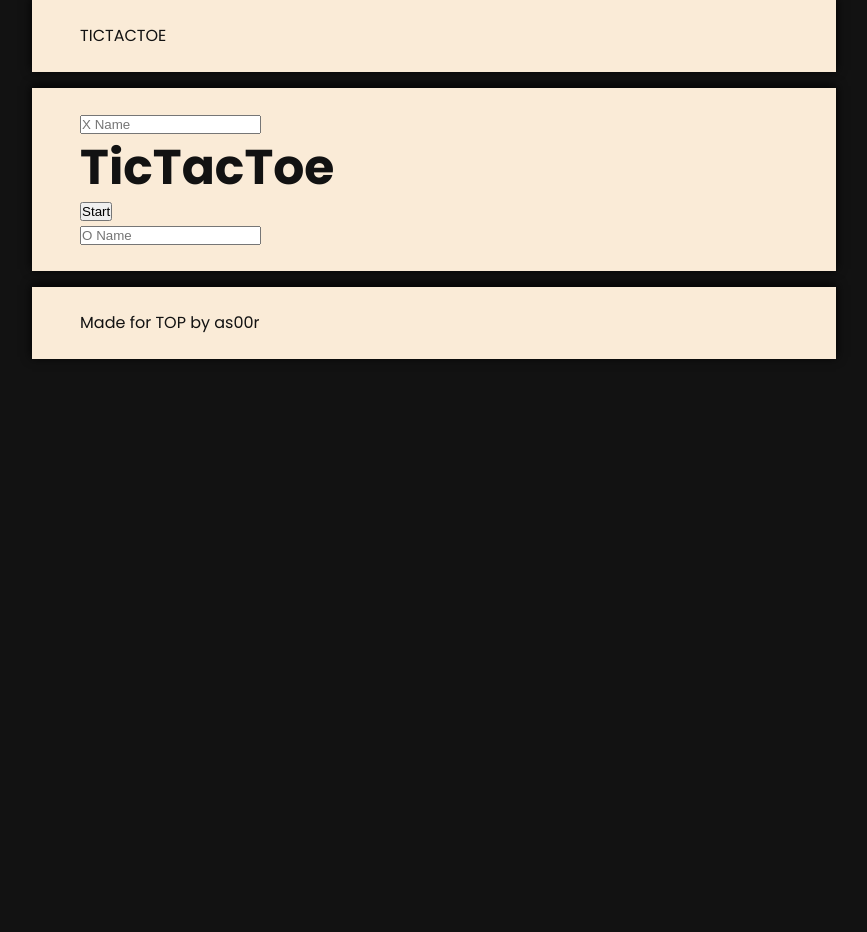
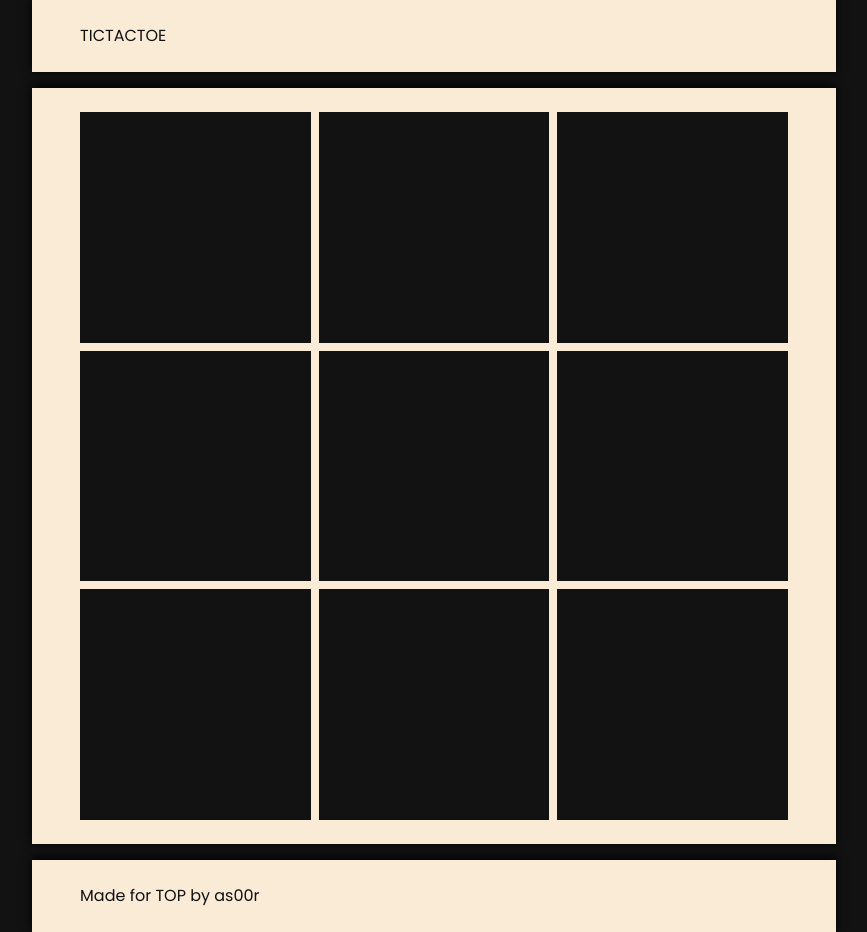
Before and after one commit to as00r-dev/tic-tac-toe, a plain HTML site: page index.html in a window 1280 px wide. Both pictures are taken after a click on the button "Start". Shown: the whole page, without its empty margins (206-1073 px from the left). Before the commit the page ends 800 px from the top, so only its background shows below. Drawn offline with Linux system fonts and the light colour scheme.

Commit message:
Finish: handle game start, handle box click

```diff
--- a/index.html
+++ b/index.html
@@ -15,7 +15,7 @@
 				<div class="mode-select"></div>
 			</div>
 		</header>
-		<main>
+		<main class="display-none">
 			<div class="welcome container" style="display: none">
 				<!-- Welcome Screen -->
 			</div>
@@ -33,26 +33,22 @@
 				</div>
 			</div>
 		</main>
-		<div class="start-menu">
+		<section class="start-menu">
 			<div class="container">
-				<div class="col">
-					<!-- Options to write Name for X -->
-					<form>
-						<input id="X" type="text" placeholder="X Name" />
-					</form>
-				</div>
-				<div class="col">
-					<h1>TicTacToe</h1>
-					<button>Start</button>
-				</div>
-				<div class="col">
-					<!-- Option to write Name for O -->
-					<form>
-						<input id="O" type="text" placeholder="O Name" />
-					</form>
-				</div>
+				<!-- <div class="col"> -->
+				<!-- Options to write Name for X -->
+				<input id="X" type="text" placeholder="X Name" />
+				<!-- </div> -->
+				<!-- <div class="col"> -->
+				<h1>TicTacToe</h1>
+				<button id="startBtn">Start</button>
+				<!-- </div> -->
+				<!-- <div class="col"> -->
+				<!-- Option to write Name for O -->
+				<input id="O" type="text" placeholder="O Name" />
+				<!-- </div> -->
 			</div>
-		</div>
+		</section>
 		<footer>
 			<div class="container">Made for TOP by as00r</div>
 		</footer>
--- a/src/script.js
+++ b/src/script.js
@@ -2,6 +2,11 @@
 const gameBoard = (function () {
 	const _board = [null, null, null, null, null, null, null, null, null];
 	let lastPlayer = null;
+
+	const getBoardItemAt = function (position) {
+		if (_board[position] === null) return "";
+		return `${_board[position]}`;
+	};
 
 	const getBoardCondition = function () {
 		if (_board[0] === _board[4] && _board[4] === _board[8]) {
@@ -57,6 +62,7 @@ const gameBoard = (function () {
 
 	return {
 		getBoardCondition,
+		getBoardItemAt,
 		getLastPlayer,
 		resetState,
 		setItemAt,
@@ -98,9 +104,9 @@ const ticTacToe = (function () {
 		return gameBoard.getBoardCondition() === "UNDECIDED";
 	};
 
-	const startGame = function (heroName, enemyName, heroChoice, enemyChoice) {
-		_createPlayer(heroName, heroChoice);
-		_createPlayer(enemyName, enemyChoice);
+	const startGame = function (xName, oName) {
+		_createPlayer(xName, "X");
+		_createPlayer(oName, "O");
 		gameBoard.resetState();
 	};
 
@@ -110,21 +116,32 @@ const ticTacToe = (function () {
 // To interact with DOM
 const ui = (function () {
 	const _gridBoxes = document.querySelectorAll(".box");
+	const _startButton = document.querySelector("#startBtn");
+	const _startMenu = document.querySelector(".start-menu");
+	const _mainGame = document.querySelector("main");
 
 	const _handleGameClick = function (e) {
 		const player = ticTacToe.getCurrentPlayer();
-		// player.playMove(e.target.id);
-		console.log(e.target.id, player);
+		player.playMove(e.target.id);
+		for (let i = 0; i < _gridBoxes.length; i++) {
+			_gridBoxes[i].textContent = gameBoard.getBoardItemAt(i);
+			console.log(_gridBoxes[i].value);
+		}
 	};
 
 	_gridBoxes.forEach((box) => {
 		box.addEventListener("click", _handleGameClick);
 	});
 
-	const _handleMatchStartClick = function (e) {
-		// takes names, choice and calls ticTacToe.startGame()
-		// go from main menu to game screen
-	};
+	_startButton.addEventListener("click", _handleMatchStartClick);
+
+	function _handleMatchStartClick(e) {
+		const _xInput = document.querySelector("#X");
+		const _oInput = document.querySelector("#O");
+		ticTacToe.startGame(_xInput.value, _oInput.value);
+		_mainGame.classList.toggle("display-none");
+		_startMenu.classList.toggle("display-none");
+	}
 
 	const _declareResult = function () {
 		// open a modal declaring winner
--- a/src/style.css
+++ b/src/style.css
@@ -96,7 +96,7 @@ h6 {
 	place-items: center;
 }
 
-main {
+.display-none {
 	display: none;
 }
 
```
